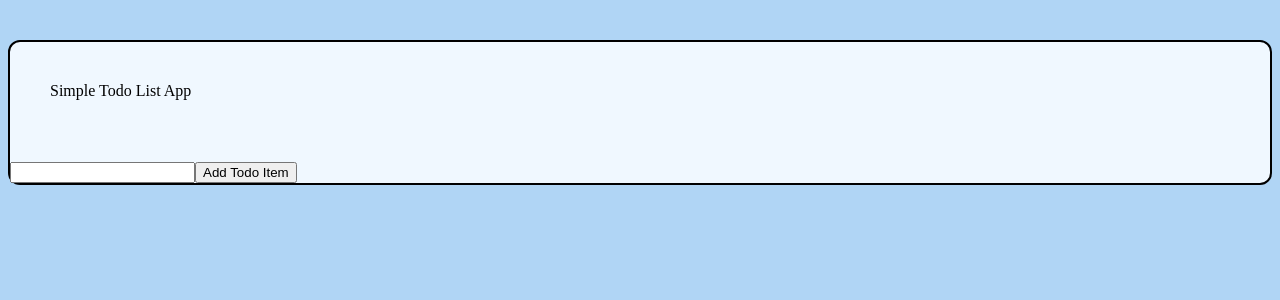
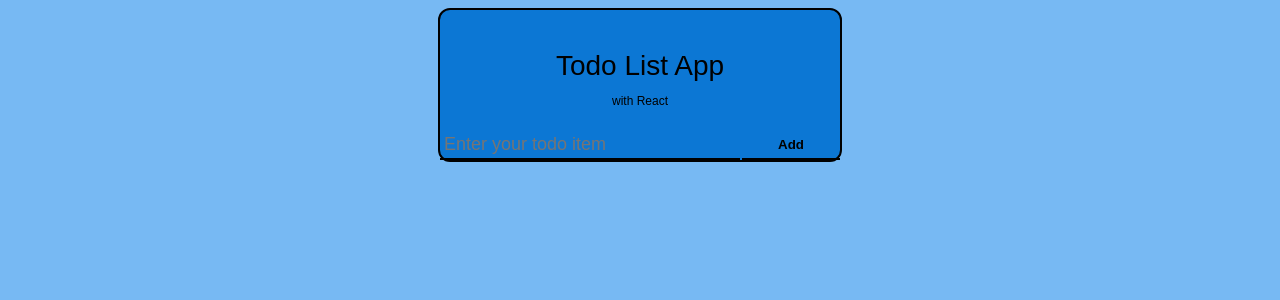
Before and after one commit to hnhon/todolistdemo, a React (Create React App) app: page / in a window 1280 px wide. Shown: the top 300 px of the page. Built offline with nearby package versions, Linux system fonts and the light colour scheme.

Commit message:
add css to form and list

```diff
--- /dev/null
+++ b/src/AddTodo.css
@@ -0,0 +1,31 @@
+.form {
+ display: grid;
+ grid-template-columns: 75% 25%;
+ grid-template-rows: 30px;
+}
+
+.form input {
+    padding-left: 4px;
+    outline: none;
+    background: none;
+    border: none;
+    border-bottom: 2px solid #000;
+    font-size: 18px;
+}
+
+.form button {
+    outline: none;
+    padding: auto;
+    margin-left: 2px;
+    border: none;
+    border-bottom: 2px solid black;
+    font-family: 'montserrat', sans-serif;
+    font-weight: 600;
+    background: none;
+    text-align: center;
+    transition: background-color 1s ease-out;
+}
+
+.form button:hover {
+    background-color: rgb(176, 213, 245);
+}
--- a/src/App.css
+++ b/src/App.css
@@ -1,10 +1,15 @@
+* {
+  font-family: 'montserrat', sans-serif;
+}
+
 body {
-  background-color: rgb(176, 213, 245);
+  background-color: rgb(119, 185, 243);
 }
 
 .App {
-  background-color: aliceblue;
-  margin: 40px auto;
+  width: 400px;
+  background-color: rgb(12, 119, 212);
+  margin: auto;
   border: 2px solid black;
   border-radius: 12px;
 }
--- /dev/null
+++ b/src/List.css
@@ -0,0 +1,18 @@
+
+
+.list {
+    height: auto;
+    padding: 18px;
+    margin: 6px 0;
+    background: rgba(255, 255, 255, 0.5);
+}
+
+.list p {
+    height: auto;
+    max-width: 90%;
+    overflow-wrap: break-word;
+}
+
+.list input {
+    float: right;
+}
--- a/src/List.js
+++ b/src/List.js
@@ -1,4 +1,5 @@
 import React from 'react';
+import './List.css';
 
 function List (props) {
     return (
@@ -7,14 +8,15 @@
                 props.items.map(
                     (i) => {
                         return (
-                                <li key={i.id} style={{
+                                <ul className='list' key={i.id} style={{
                                     textDecoration: i.done
                                       ? "line-through"
                                       : ""
                                   }}>
-                                    {i.text}
+                                    <p>{i.text}</p>
                                     <input type='checkbox' onClick={() => props.onClick(i.id)}></input>
-                                </li>
+                                    <i></i>
+                                </ul>
                         )
                     }
                 )
--- a/src/Title.css
+++ b/src/Title.css
@@ -1,4 +1,10 @@
 .title {
     height: 40px;
     padding: 40px;
+    text-align: center;
+    font-size: 28px;
 }
+
+#description {
+    font-size: 12px;
+}
--- a/src/addTodo.js
+++ b/src/addTodo.js
@@ -1,12 +1,13 @@
 import React from 'react';
+import './AddTodo.css';
 
 function AddTodo (props) {
     return (
-        <form onSubmit={props.onSubmit}>
-            <input value={props.item.text} onChange={props.onChange} required>
+        <form className='form' onSubmit={props.onSubmit}>
+            <input placeholder='Enter your todo item' value={props.item.text} onChange={props.onChange} required>
             </input>
             <button>
-                Add Todo Item
+                Add
             </button>
         </form>
     )
--- a/src/title.js
+++ b/src/title.js
@@ -4,7 +4,10 @@
 function Title () {
     return (
         <header className='title'>
-            Simple Todo List App
+            Todo List App
+            <p id='description'>
+                with React
+            </p>
         </header>
     )
 };
```
